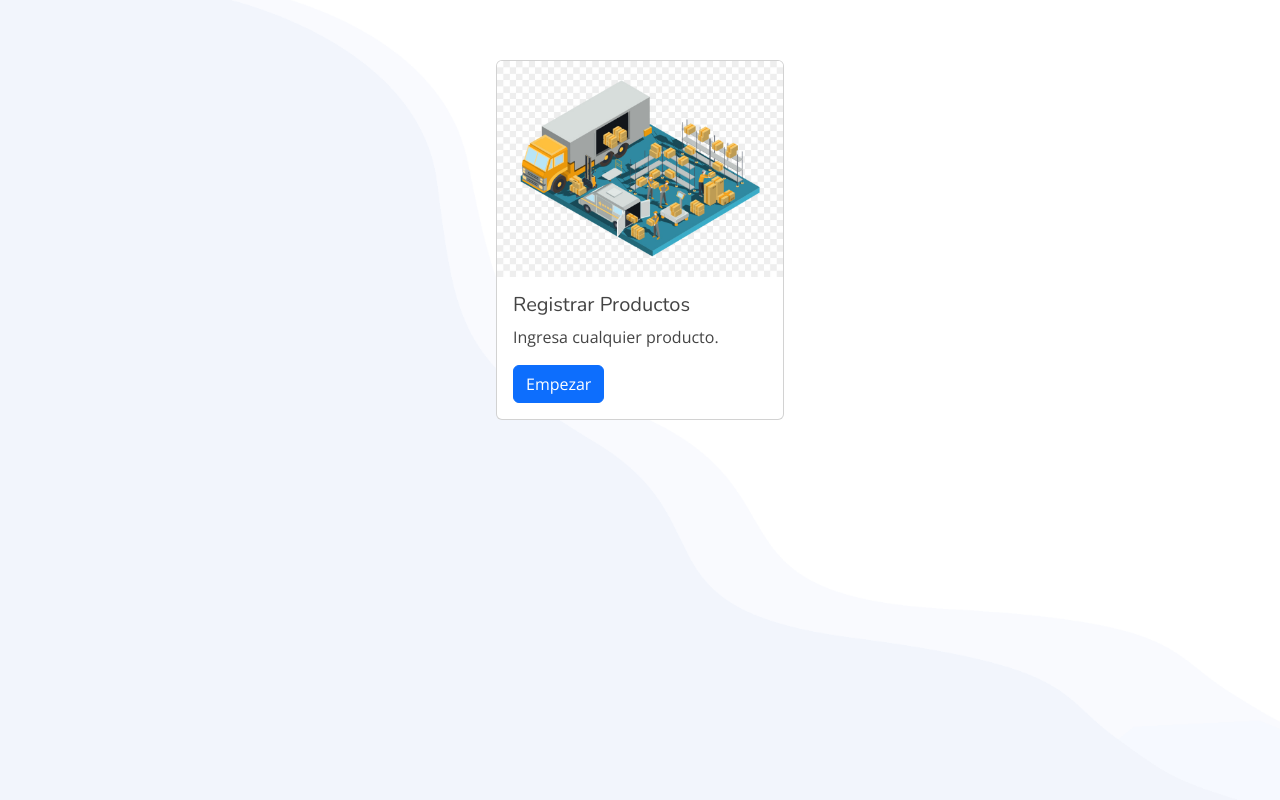
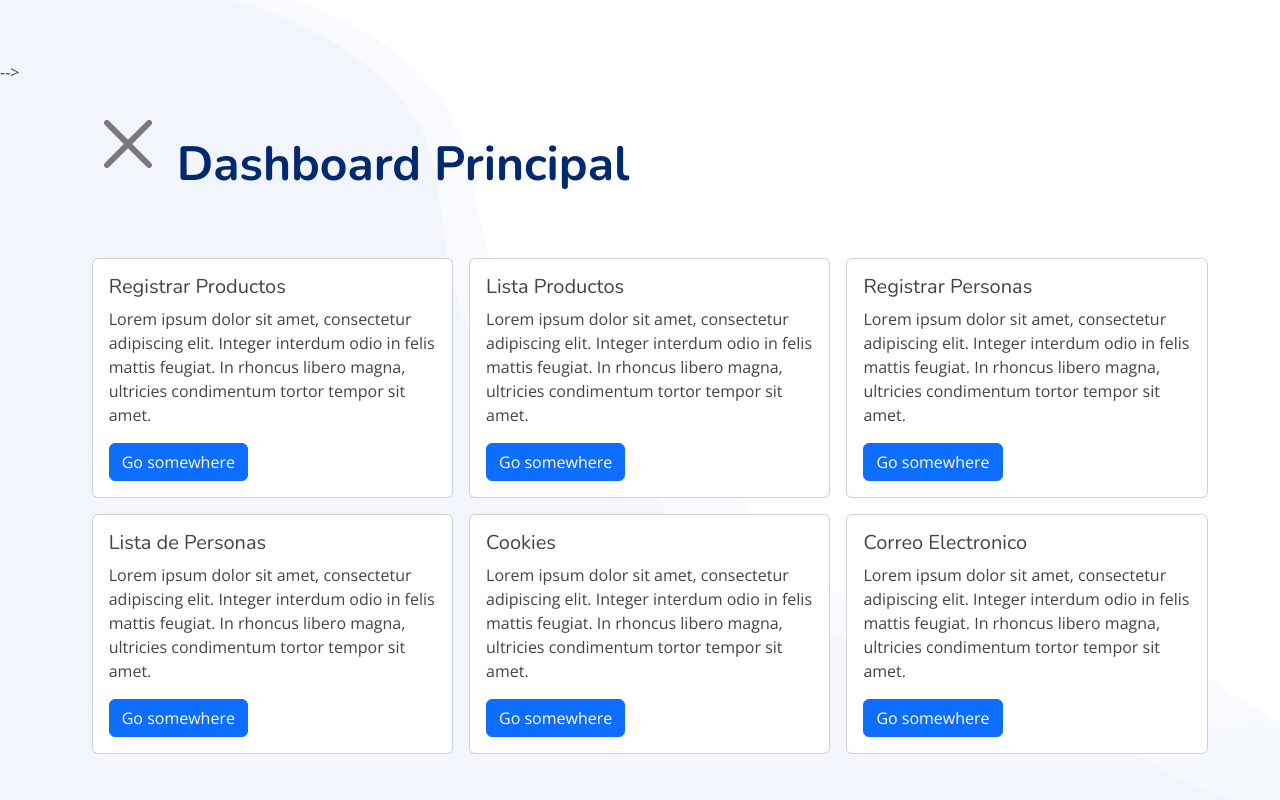
Before and after one commit to bragonzu/WEB, a Django app: page /about/ in a window 1280 px wide. Run offline with Django 4.2, Linux system fonts and the light colour scheme; some libraries are stand-ins or nearby versions.

Commit message:
[FINAL-V1] ]

```diff
--- a/WEBPY/commands.txt
+++ b/WEBPY/commands.txt
@@ -24,7 +24,3 @@ docker exec -it django_container python3 manage.py migrate
 #DJANGO SHELL
 docker exec -it django_container python3 manage.py shell
 #Ejm https://i.imgur.com/ySeewfy.png
-
-#username :braham
-#password: admin
-#email: admin@admin.com
--- a/WEBPY/core/settings.py
+++ b/WEBPY/core/settings.py
@@ -128,3 +128,9 @@ LOGIN_REDIRECT_URL = 'about'
 # https://docs.djangoproject.com/en/4.1/ref/settings/#default-auto-field
 
 DEFAULT_AUTO_FIELD = 'django.db.models.BigAutoField'
+
+#Config demo mail
+EMAIL_BACKEND = "django.core.mail.backends.smtp.EmailBackend"
+EMAIL_HOST = "smtp.gmail.com"
+EMAIL_USE_TLS = True
+EMAIL_PORT = 587
--- a/WEBPY/myapp/templates/about.html
+++ b/WEBPY/myapp/templates/about.html
@@ -3,35 +3,67 @@
 {% load static %}
 <main>
   <section id="hero" class="hero d-flex align-center">
+      </div> -->
       <div class="container">
-      <div class="row">
-        <nav class="navbar navbar-dark bg-primary">
-            <div class="collapse navbar-collapse" id="navbarTogglerDemo01">
-                <a class="navbar-brand" href="#">Hidden brand</a>
-                <ul class="navbar-nav mr-auto mt-2 mt-lg-0">
-                  <li class="nav-item active">
-                    <a class="nav-link" href="#">Home <span class="sr-only">(current)</span></a>
-                  </li>
-                  <li class="nav-item">
-                    <a class="nav-link" href="#">Link</a>
-                  </li>
-                  <li class="nav-item">
-                    <a class="nav-link disabled" href="#">Disabled</a>
-                  </li>
-                </ul>
-                <form class="form-inline my-2 my-lg-0">
-                  <input class="form-control mr-sm-2" type="search" placeholder="Search" aria-label="Search">
-                  <button class="btn btn-outline-success my-2 my-sm-0" type="submit">Search</button>
-                </form>
+        <div class="mx-auto my-5">
+          <h1>
+          <a type="button" href="{% url 'index' %}" class="btn-close" aria-label="Close"></a>
+          Dashboard Principal
+        </h1>
       </div>
-          </nav>
-        <div class="d-flex flex-row justify-content-center  margin-top">
-            <div class="card" style="width: 18rem;">
-                <img src="{% static '/img/image2.jpg' %}" class="card-img-top" alt="...">
+        <div class="row g-3 my-5">
+            <div class="col-12 col-md-6 col-lg-4">
+                <div class="card">
                                         <div class="card-body">
                         <h5 class="card-title">Registrar Productos</h5>
-                  <p class="card-text">Ingresa cualquier producto.</p>
-                  <a href="{% url 'products' %}" class="btn btn-primary">Empezar</a>
+                        <p class="card-text">Lorem ipsum dolor sit amet, consectetur adipiscing elit. Integer interdum odio in felis mattis feugiat. In rhoncus libero magna, ultricies condimentum tortor tempor sit amet.</p>
+                        <a href="{% url 'create_products' %}" class="btn btn-primary">Go somewhere</a>
+                    </div>
+                </div>
+            </div>
+            <div class="col-12 col-md-6 col-lg-4">
+                <div class="card">
+                            <div class="card-body">
+                              <h5 class="card-title"> Lista Productos</h5>
+                        <p class="card-text">Lorem ipsum dolor sit amet, consectetur adipiscing elit. Integer interdum odio in felis mattis feugiat. In rhoncus libero magna, ultricies condimentum tortor tempor sit amet.</p>
+                        <a href="{% url 'products' %}" class="btn btn-primary">Go somewhere</a>
+                    </div>
+                </div>
+            </div>
+            <div class="col-12 col-md-6 col-lg-4">
+                <div class="card">
+                                <div class="card-body">
+                        <h5 class="card-title">Registrar Personas</h5>
+                        <p class="card-text">Lorem ipsum dolor sit amet, consectetur adipiscing elit. Integer interdum odio in felis mattis feugiat. In rhoncus libero magna, ultricies condimentum tortor tempor sit amet.</p>
+                        <a href="{% url 'register' %}" class="btn btn-primary">Go somewhere</a>
+                    </div>
+                </div>
+            </div>
+            <div class="col-12 col-md-6 col-lg-4">
+              <div class="card">
+                      <div class="card-body">
+                      <h5 class="card-title">Lista de Personas</h5>
+                      <p class="card-text">Lorem ipsum dolor sit amet, consectetur adipiscing elit. Integer interdum odio in felis mattis feugiat. In rhoncus libero magna, ultricies condimentum tortor tempor sit amet.</p>
+                      <a href="#" class="btn btn-primary">Go somewhere</a>
+                  </div>
+              </div>
+          </div>
+          <div class="col-12 col-md-6 col-lg-4">
+              <div class="card">
+                        <div class="card-body">
+                      <h5 class="card-title">Cookies</h5>
+                      <p class="card-text">Lorem ipsum dolor sit amet, consectetur adipiscing elit. Integer interdum odio in felis mattis feugiat. In rhoncus libero magna, ultricies condimentum tortor tempor sit amet.</p>
+                      <a href="#" class="btn btn-primary">Go somewhere</a>
+                  </div>
+              </div>
+          </div>
+          <div class="col-12 col-md-6 col-lg-4">
+              <div class="card">
+                  <div class="card-body">
+                      <h5 class="card-title">Correo Electronico</h5>
+                      <p class="card-text">Lorem ipsum dolor sit amet, consectetur adipiscing elit. Integer interdum odio in felis mattis feugiat. In rhoncus libero magna, ultricies condimentum tortor tempor sit amet.</p>
+                      <a href="#" class="btn btn-primary">Go somewhere</a>
+                  </div>
               </div>
           </div>
         </div>
--- a/WEBPY/myapp/views.py
+++ b/WEBPY/myapp/views.py
@@ -3,7 +3,8 @@ from django.shortcuts import render,redirect,get_object_or_404
 from django.contrib.auth.forms import UserCreationForm
 from django.contrib import  messages
 from django.contrib.auth.models import User
-from .models import Category,Product
+from .models import Category,Product, User as Uc
+from .models import  User as Uc
 from .forms import CreateNewProduct,RegisterForm
 
 
@@ -13,7 +14,7 @@ def register ( request ) :
     if request.method == 'POST':
         form = RegisterForm(request.POST)
         if form.is_valid():
-            User.objects.create(
+            Uc.objects.create(
                 username=request.POST["username"],
                 email=request.POST["email"],
                 age=request.POST["age"],
@@ -37,6 +38,10 @@ def index(request):
 
 
 def about(request):
+    # language = 'es-pe'
+    # session_language ='es-pe'
+    # if 'lang' in request.COOKIES:
+    #     language=request.COOKIES['lang']
     return render(request, 'about.html')
 
 def products(request):
@@ -50,7 +55,15 @@ def create_product(request):
     if request.method == 'POST':
         form = CreateNewProduct(request.POST)
         if form.is_valid():
-            form.save()
+            form = form.save()
+            # Product.objects.create(code=request.POST['code'],
+            #                         name=request.POST['name'],
+            #                         description=request.POST['description'],
+            #                         price_unit=request.POST['price_unit'],
+            #                         quantity=request.POST['quantity'],
+            #                         type_product=request.POST['type_product'],
+            #                         category=request.POST['category'],
+            #                         )
             messages.success(request ,'Producto agregado')
             return redirect('products')
     else :
```
Also changed, not shown: WEBPY/myapp/forms.py (+0 -17 lines), WEBPY/myapp/templates/users/login.html (+42 -2 lines), 1 other file. Lines whose indentation alone changed are shown as unchanged.
